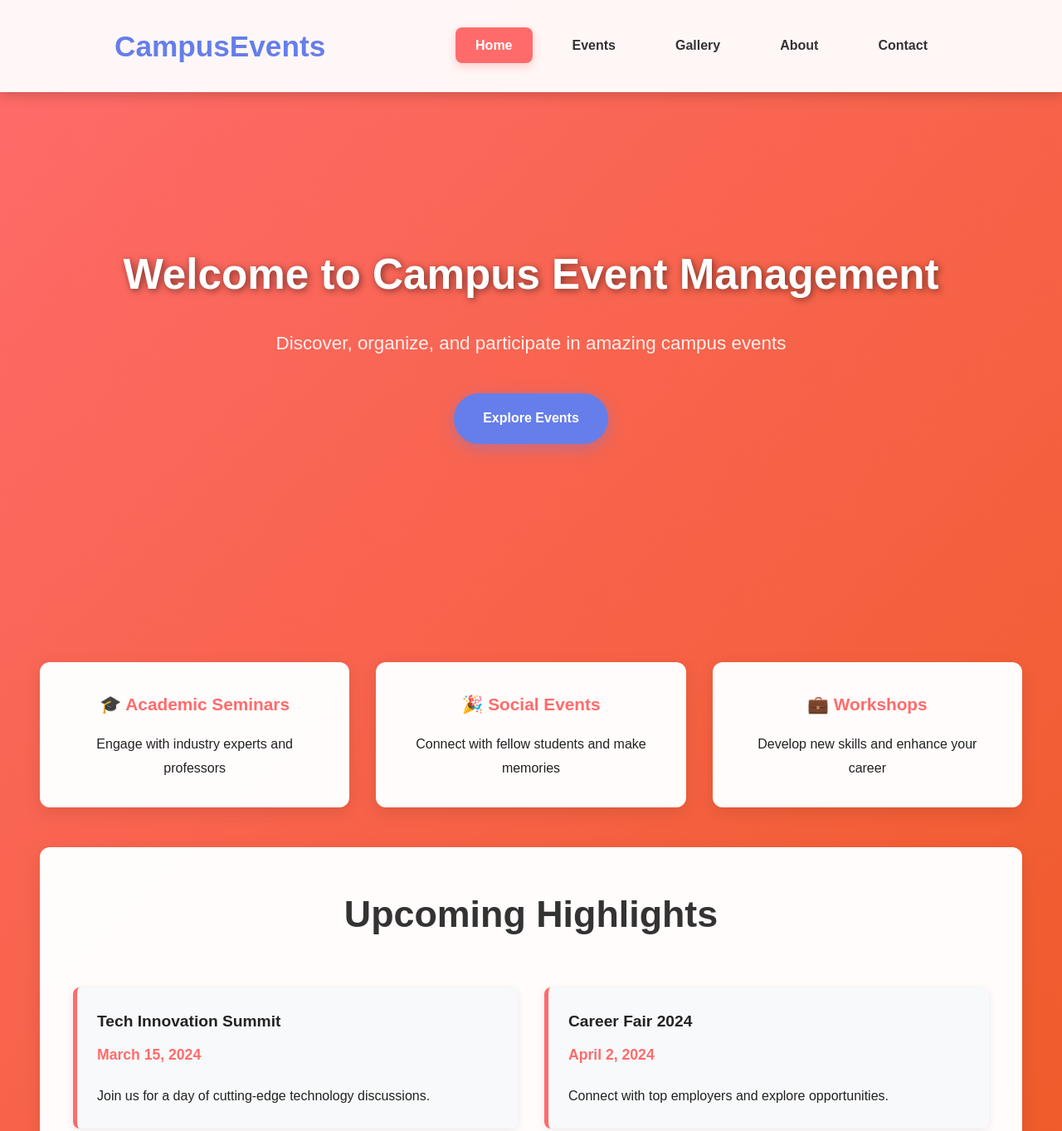
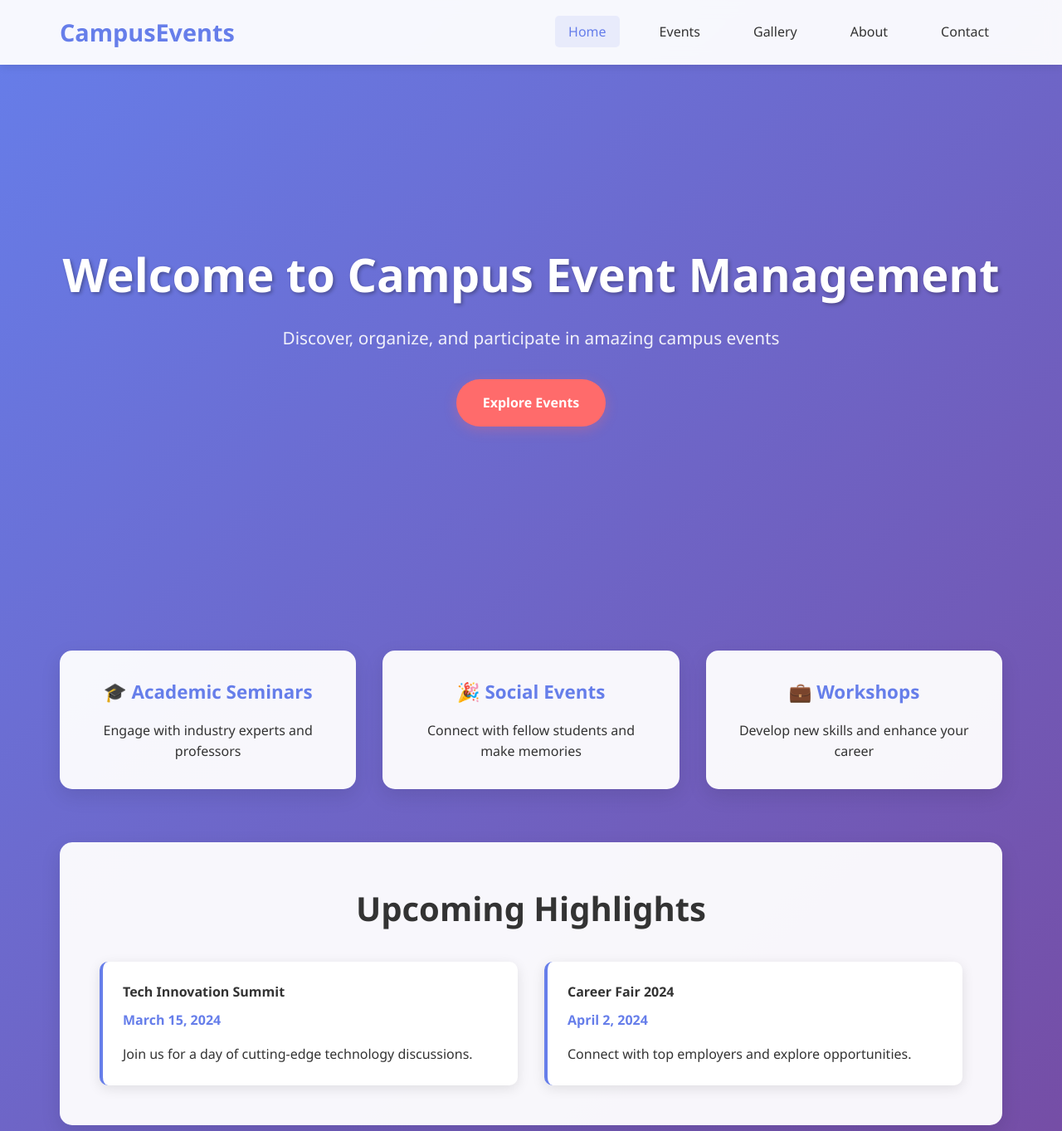
Before and after one commit to l1f22bsse0052/DEVOPS_ASSIGN_02, a website: page src/index.html in a window 1280 px wide. Shown: the top 1363 px of the page at 83% size. Drawn offline with Linux system fonts and the light colour scheme.

Commit message:
made final chnages to styles

```diff
--- a/styles/style.css
+++ b/styles/style.css
@@ -5,10 +5,10 @@
 }
 
 body {
-    font-family: 'Arial', 'Helvetica', sans-serif;
-    line-height: 1.8;
-    color: #222;
-    background: linear-gradient(135deg, #ff6b6b 0%, #ee5a24 100%);
+    font-family: 'Segoe UI', Tahoma, Geneva, Verdana, sans-serif;
+    line-height: 1.6;
+    color: #333;
+    background: linear-gradient(135deg, #667eea 0%, #764ba2 100%);
     min-height: 100vh;
 }
 
@@ -16,210 +16,190 @@ body {
 .navbar {
     background: rgba(255, 255, 255, 0.95);
     backdrop-filter: blur(10px);
-    padding: 1.5rem 0;
+    padding: 1rem 0;
     position: fixed;
     width: 100%;
     top: 0;
     z-index: 1000;
-    box-shadow: 0 3px 15px rgba(0,0,0,0.2);
+    box-shadow: 0 2px 10px rgba(0,0,0,0.1);
 }
 
 .nav-container {
-    max-width: 1100px;
+    max-width: 1200px;
     margin: 0 auto;
     display: flex;
     justify-content: space-between;
     align-items: center;
-    padding: 0 3rem;
+    padding: 0 2rem;
 }
 
 .nav-logo {
     color: #667eea;
-    font-size: 2.2rem;
+    font-size: 1.8rem;
     font-weight: bold;
 }
 
 .nav-menu {
     display: flex;
     list-style: none;
-    gap: 1.5rem;
+    gap: 2rem;
 }
 
 .nav-link {
     text-decoration: none;
     color: #333;
-    font-weight: 600;
-    transition: all 0.3s ease;
-    padding: 0.8rem 1.5rem;
-    border-radius: 8px;
+    font-weight: 500;
+    transition: color 0.3s ease;
+    padding: 0.5rem 1rem;
+    border-radius: 5px;
 }
 
 .nav-link:hover,
 .nav-link.active {
-    color: #ffffff;
-    background: #ff6b6b;
-    box-shadow: 0 4px 12px rgba(255, 107, 107, 0.3);
+    color: #667eea;
+    background: rgba(102, 126, 234, 0.1);
 }
 
 /* Hero Section */
 .hero {
-    height: 85vh;
+    height: 80vh;
     display: flex;
     align-items: center;
     justify-content: center;
     text-align: center;
     color: white;
-    margin-top: 70px;
+    margin-top: 80px;
 }
 
 .hero-content h1 {
-    font-size: 3.2rem;
+    font-size: 3.5rem;
     margin-bottom: 1rem;
-    text-shadow: 2px 2px 8px rgba(0,0,0,0.5);
+    text-shadow: 2px 2px 4px rgba(0,0,0,0.3);
 }
 
 .hero-content p {
-    font-size: 1.4rem;
-    margin-bottom: 2.5rem;
+    font-size: 1.3rem;
+    margin-bottom: 2rem;
     opacity: 0.9;
 }
 
 .cta-button {
     display: inline-block;
-    padding: 1rem 2.2rem;
-    background: #667eea;
+    padding: 1rem 2rem;
+    background: #ff6b6b;
     color: white;
     text-decoration: none;
-    border-radius: 40px;
+    border-radius: 50px;
     font-weight: bold;
-    font-size: 1rem;
-    transition: all 0.3s ease;
-    box-shadow: 0 5px 18px rgba(102, 126, 234, 0.4);
+    transition: transform 0.3s ease, box-shadow 0.3s ease;
+    box-shadow: 0 4px 15px rgba(255, 107, 107, 0.3);
 }
 
 .cta-button:hover {
-    transform: translateY(-2px) rotate(2deg);
-    box-shadow: 0 7px 22px rgba(102, 126, 234, 0.6);
-    background: #5a6fd8;
+    transform: translateY(-2px);
+    box-shadow: 0 6px 20px rgba(255, 107, 107, 0.4);
 }
 
 /* Main Content */
 .container {
-    max-width: 1400px;
-    margin: 3rem auto;
-    padding: 0 3rem;
+    max-width: 1200px;
+    margin: 2rem auto;
+    padding: 0 2rem;
 }
 
 .features {
     display: grid;
-    grid-template-columns: repeat(auto-fit, minmax(280px, 1fr));
+    grid-template-columns: repeat(auto-fit, minmax(300px, 1fr));
     gap: 2rem;
-    margin: 3rem 0;
+    margin: 4rem 0;
 }
 
 .feature-card {
-    background: rgba(255, 255, 255, 0.98);
+    background: rgba(255, 255, 255, 0.95);
     padding: 2rem;
-    border-radius: 12px;
+    border-radius: 15px;
     text-align: center;
-    box-shadow: 0 6px 20px rgba(0,0,0,0.1);
-    transition: all 0.3s ease;
+    box-shadow: 0 8px 25px rgba(0,0,0,0.1);
+    transition: transform 0.3s ease;
 }
 
 .feature-card:hover {
-    transform: translateY(-3px) rotate(1deg);
-    box-shadow: 0 8px 25px rgba(255, 107, 107, 0.2);
+    transform: translateY(-5px);
 }
 
 .feature-card h3 {
-    color: #ff6b6b;
+    color: #667eea;
     margin-bottom: 1rem;
-    font-size: 1.3rem;
+    font-size: 1.4rem;
 }
 
 .upcoming-events {
-    background: rgba(255, 255, 255, 0.98);
-    padding: 2.5rem;
-    border-radius: 12px;
-    margin: 3rem 0;
-    box-shadow: 0 6px 20px rgba(0,0,0,0.1);
+    background: rgba(255, 255, 255, 0.95);
+    padding: 3rem;
+    border-radius: 15px;
+    margin: 4rem 0;
+    box-shadow: 0 8px 25px rgba(0,0,0,0.1);
 }
 
 .upcoming-events h2 {
     text-align: center;
     color: #333;
-    margin-bottom: 3rem;
-    font-size: 2.8rem;
+    margin-bottom: 2rem;
+    font-size: 2.5rem;
 }
 
 .events-grid {
     display: grid;
-    grid-template-columns: repeat(auto-fit, minmax(250px, 1fr));
+    grid-template-columns: repeat(auto-fit, minmax(280px, 1fr));
     gap: 2rem;
 }
 
 .event-card {
-    background: #f8f9fa;
+    background: white;
     padding: 1.5rem;
-    border-radius: 8px;
-    box-shadow: 0 3px 12px rgba(0,0,0,0.08);
-    border-left: 5px solid #ff6b6b;
-    transition: all 0.3s ease;
-}
-
-.event-card:hover {
-    transform: translateY(-3px);
-    box-shadow: 0 5px 18px rgba(255, 107, 107, 0.15);
+    border-radius: 10px;
+    box-shadow: 0 4px 15px rgba(0,0,0,0.1);
+    border-left: 4px solid #667eea;
 }
 
 .event-card h4 {
-    color: #222;
+    color: #333;
     margin-bottom: 0.5rem;
-    font-size: 1.2rem;
 }
 
 .event-date {
-    color: #ff6b6b;
+    color: #667eea;
     font-weight: bold;
-    margin-bottom: 1.2rem;
-    font-size: 1.1rem;
+    margin-bottom: 1rem;
 }
 
 /* Footer */
 .footer {
-    background: linear-gradient(135deg, #2c3e50 0%, #34495e 100%);
+    background: rgba(0, 0, 0, 0.8);
     color: white;
     text-align: center;
-    padding: 3rem;
-    margin-top: 6rem;
+    padding: 2rem;
+    margin-top: 4rem;
 }
 
 /* Responsive Design */
 @media (max-width: 768px) {
     .nav-container {
-        flex-direction: row;
+        flex-direction: column;
         gap: 1rem;
     }
 
     .nav-menu {
         gap: 1rem;
-        flex-direction: column;
     }
 
     .hero-content h1 {
-        font-size: 2.2rem;
+        font-size: 2.5rem;
     }
 
     .container {
-        padding: 0 1.5rem;
-    }
-
-    .features {
-        grid-template-columns: 1fr;
-    }
-
-    .features {
-        grid-template-columns: 1fr;
-        gap: 1.5rem;
+        padding: 0 1rem;
     }
 }
+
+/**/
```
